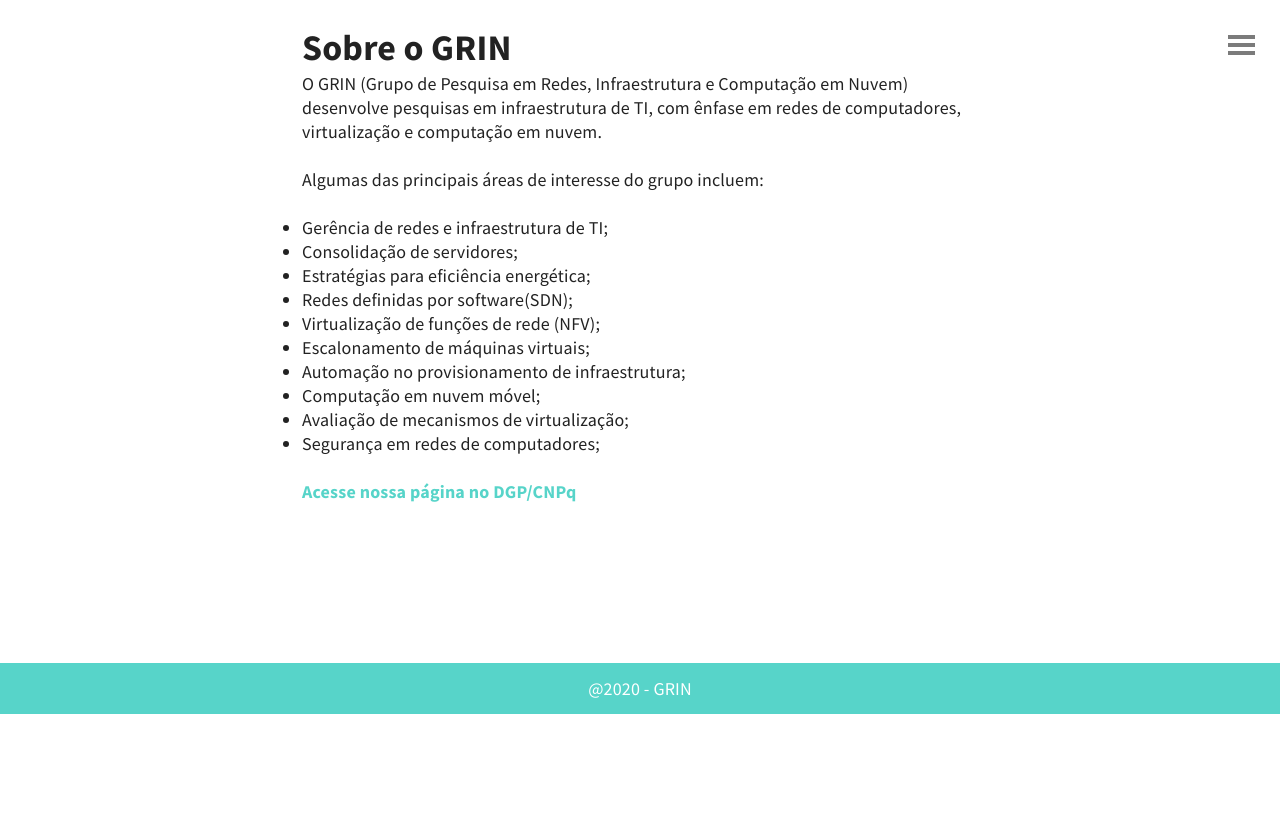
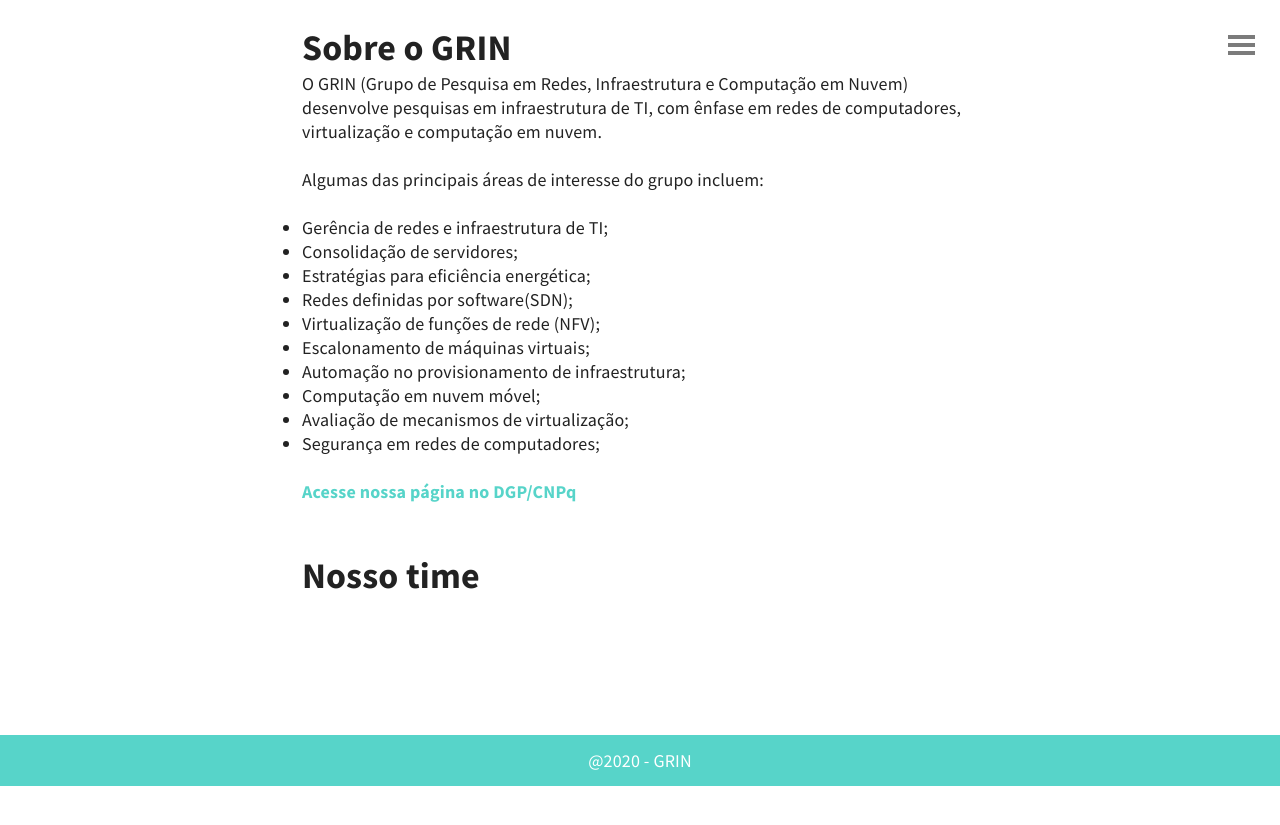
Before and after one commit to GRINPROJS-PUCRS/GrinSite, a Jekyll site: the page about.html, which Jekyll copies as it is, in a window 1280 px wide. Shown: the top 825 px of the page. Built offline with Jekyll 4.4.1, drawn with Linux system fonts in a browser that asks for light colours.

Commit message:
Frontend

```diff
--- a/about.html
+++ b/about.html
@@ -72,6 +72,7 @@
 					<p><a href="http://dgp.cnpq.br/dgp/espelhogrupo/6377397159170786" target="_blank">Acesse nossa
 							página no DGP/CNPq</a></p>
 
+					<h2>Nosso time</h2>
 
 				</article>
 
```
Also changed, not shown: 2 other files.
